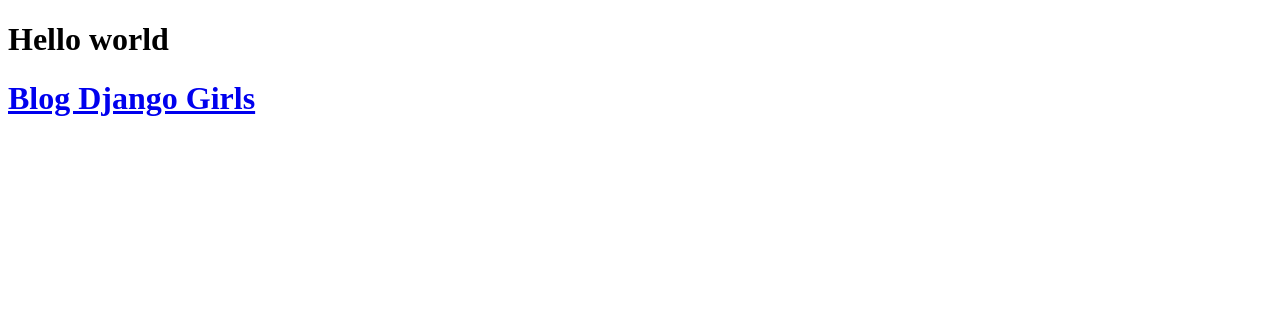
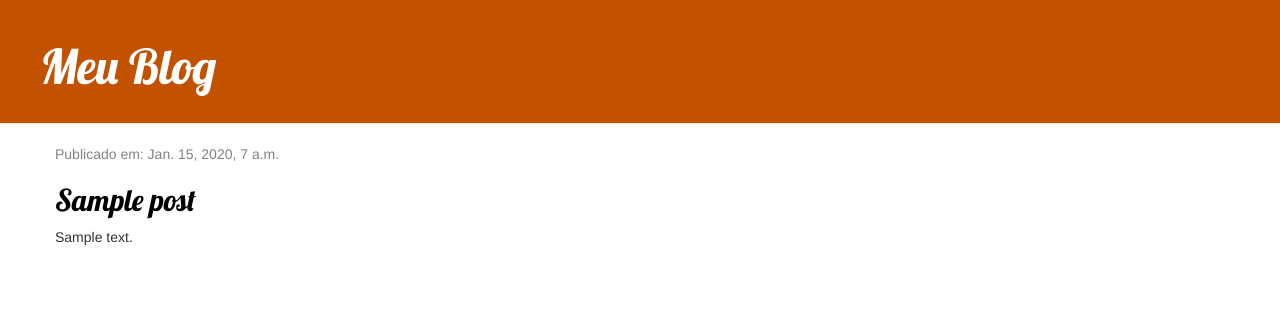
Before and after one commit to Samaelpicoli/Meu_Blog, a Django app: page / in a window 1280 px wide. Shown: the top 316 px of the page. Run offline with Django 3.2, Linux system fonts and the light colour scheme; tables that the repository leaves empty hold one stand-in row (values such as "Sample post"); some libraries are stand-ins or nearby versions.

Commit message:
extendendo templates e css

```diff
--- /dev/null
+++ b/blog/static/css/blog.css
@@ -0,0 +1,46 @@
+.page-header {
+    background-color: #C25100;
+    margin-top: 0;
+    padding: 20px 20px 20px 40px;
+}
+
+.page-header h1, .page-header h1 a, .page-header h1 a:visited, .page-header h1 a:active {
+    color: #ffffff;
+    font-size: 36pt;
+    text-decoration: none;
+}
+
+.content {
+    margin-left: 40px;
+}
+
+h1, h2, h3, h4 {
+    font-family: 'Lobster', cursive;
+}
+
+.date {
+    color: #828282;
+}
+
+.save {
+    float: right;
+}
+
+.post-form textarea, .post-form input {
+    width: 100%;
+}
+
+.top-menu, .top-menu:hover, .top-menu:visited {
+    color: #ffffff;
+    float: right;
+    font-size: 26pt;
+    margin-right: 20px;
+}
+
+.post {
+    margin-bottom: 70px;
+}
+
+.post h2 a, .post h2 a:visited {
+    color: #000000;
+}
--- /dev/null
+++ b/blog/templates/blog/base.html
@@ -0,0 +1,29 @@
+{% load static %}
+
+<!DOCTYPE html>
+<html lang="pt-BR">
+<head>
+    <link rel="stylesheet" href="//maxcdn.bootstrapcdn.com/bootstrap/3.2.0/css/bootstrap.min.css">
+    <link rel="stylesheet" href="//maxcdn.bootstrapcdn.com/bootstrap/3.2.0/css/bootstrap-theme.min.css">
+    <link rel="stylesheet" href="{% static 'css/blog.css' %}">
+    <link href="//fonts.googleapis.com/css?family=Lobster&subset=latin,latin-ext" rel="stylesheet" type="text/css">
+    <meta charset="UTF-8">
+    <meta name="viewport" content="width=device-width, initial-scale=1.0">
+    <title>Ola Mundo</title>
+</head>
+<body>
+    <div class="page-header">
+        <h1><a href="/">Meu Blog</a></h1>
+    </div>
+
+    <div class="content container">
+        <div class="row">
+            <div class="col-md-8">
+                {% block conteudo %}
+                {% endblock %}
+            </div>
+        </div>
+    </div>
+</body>
+
+</html>
--- a/blog/templates/blog/post_list.html
+++ b/blog/templates/blog/post_list.html
@@ -1,14 +1,13 @@
-<!DOCTYPE html>
-<html lang="en">
-<head>
-    <meta charset="UTF-8">
-    <meta name="viewport" content="width=device-width, initial-scale=1.0">
-    <title>Ola Mundo</title>
-</head>
-<body>
-    <h1>Hello world</h1>
-    <div>
-        <h1><a href="/">Blog Django Girls</a></h1>
-    </div>
-</body>
-</html>
+{% extends 'blog/base.html' %}
+
+{% block conteudo %}
+    {% for post in posts %}
+        <div class="post">
+            <div class="date">
+                <p>Publicado em: {{ post.published_date }}</p>
+            </div>
+            <h2><a href="">{{ post.title }}</a></h2>
+            <p>{{ post.text|linebreaksbr }}</p>
+        </div>
+    {% endfor %}
+{% endblock %}
--- a/blog/views.py
+++ b/blog/views.py
@@ -1,6 +1,10 @@
 from django.shortcuts import render
+from django.utils import timezone
+from blog.models import Post
 
 # Create your views here.
 
 def post_list(request):
-    return render(request, 'blog/post_list.html', {})
+    posts = Post.objects.filter(
+        published_date__lte = timezone.now()).order_by('published_date')
+    return render(request, 'blog/post_list.html', {'posts': posts})
```
